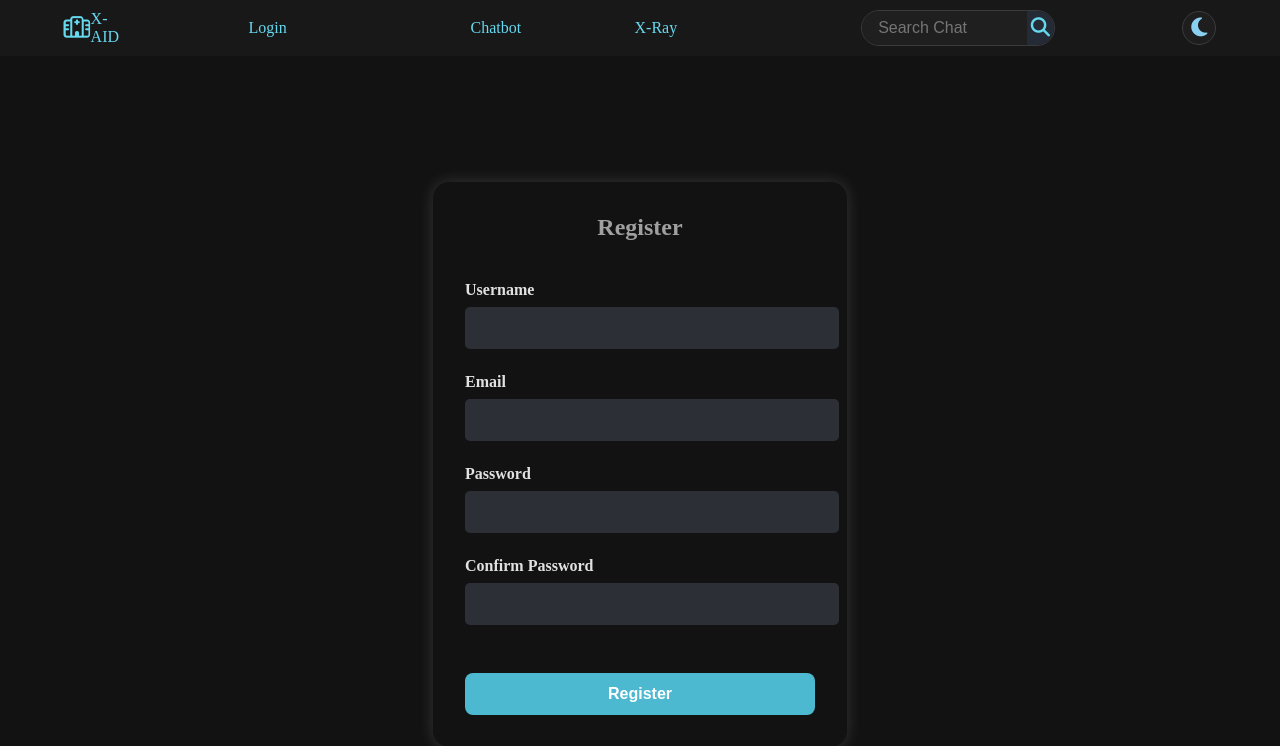
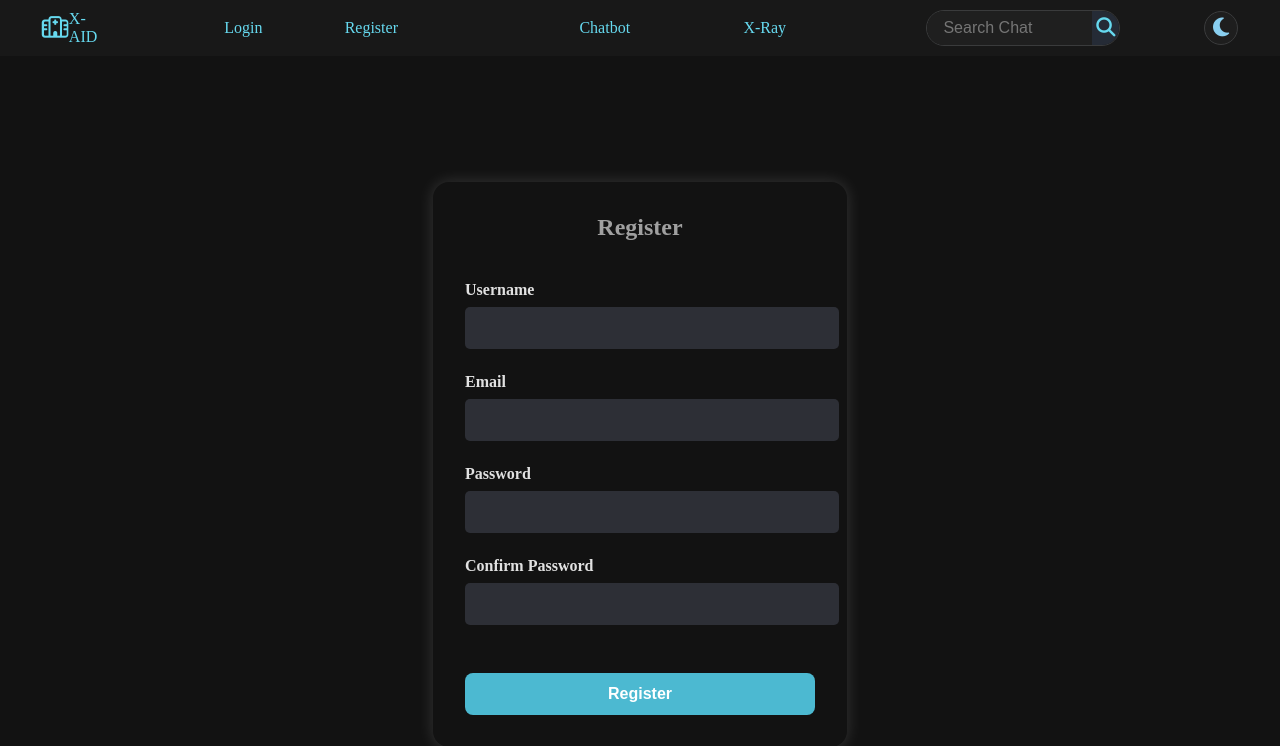
Before and after one commit to SaiPragnaan/X-AID, a Django app: page /register/ in a window 1280 px wide. Shown: the top 746 px of the page. Run offline with Django 5.2, Linux system fonts and the light colour scheme.

Commit message:
Add extra navbar html and css for non authorized users

```diff
--- a/x_aid/static/css/base.css
+++ b/x_aid/static/css/base.css
@@ -161,6 +161,12 @@ a {
     justify-content: space-around;
     align-items: center;
 }
+.nav-non-auth {
+    display: flex;
+    width: 20%;
+    justify-content: space-around;
+    align-items: center;
+}
 
 /* Search Bar */
 .nav-search {
--- a/x_aid/templates/base.html
+++ b/x_aid/templates/base.html
@@ -35,6 +35,7 @@
                 {% else %}
                 <div class="nav-non-auth">
                     <a href="{% url 'login' %}">Login</a>
+                    <a href="{% url 'register' %}">Register</a>
                 </div>
                 {% endif %}
 
```
